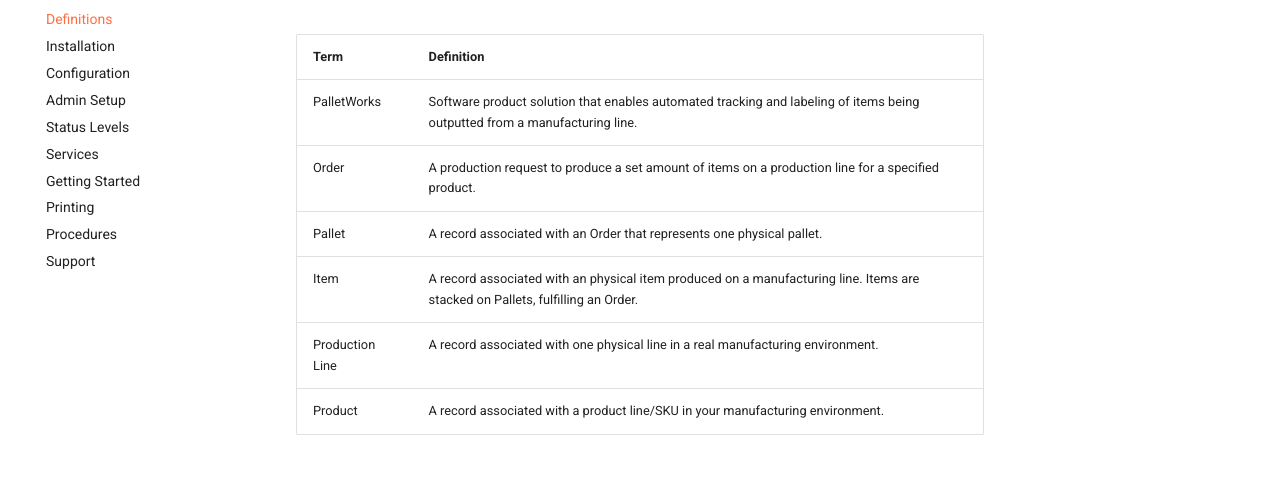
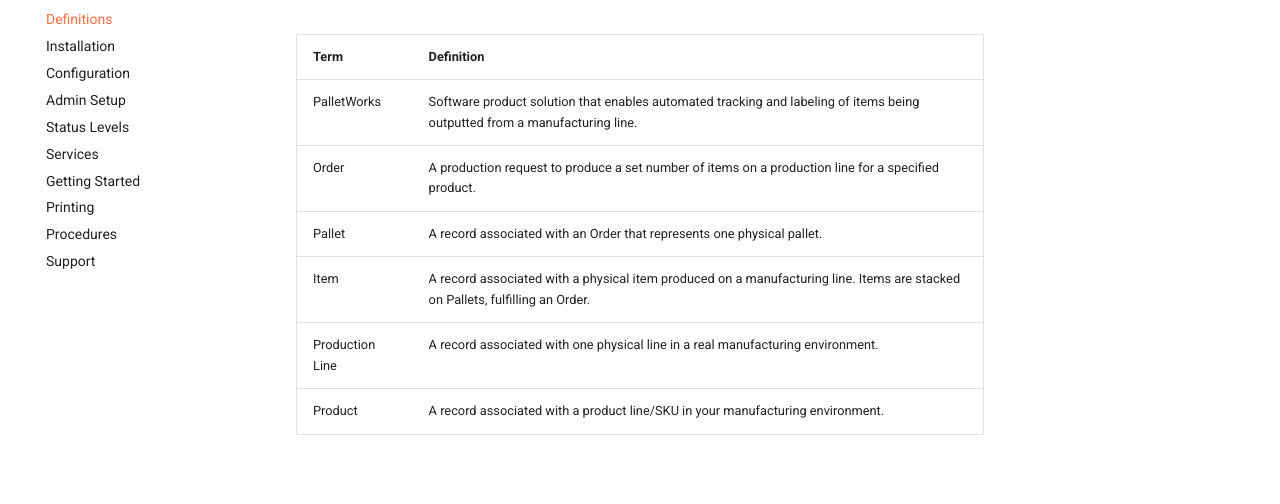
Before and after one commit to cybertrol-engineering/CE.PalletWorks.Documentation, an MkDocs documentation site: the page built from docs/definitions.md, in a window 1280 px wide. Shown: the part 194-698 px from the top of the page. Built offline with MkDocs 1.6.1 and Material for MkDocs 9.7.7, drawn with Linux system fonts in a browser that asks for light colours.

Commit message:
Grammer updates

```diff
--- a/docs/definitions.md
+++ b/docs/definitions.md
@@ -2,8 +2,8 @@
 | Term  | Definition             |
 | ------- |------------------------|
 | PalletWorks | Software product solution that enables automated tracking and labeling of items being outputted from a manufacturing line. |
-| Order | A production request to produce a set amount of items on a production line for a specified product. |
+| Order | A production request to produce a set number of items on a production line for a specified product. |
 | Pallet | A record associated with an Order that represents one physical pallet. |
-| Item | A record associated with an physical item produced on a manufacturing line. Items are stacked on Pallets, fulfilling an Order. |
+| Item | A record associated with a physical item produced on a manufacturing line. Items are stacked on Pallets, fulfilling an Order. |
 | Production Line | A record associated with one physical line in a real manufacturing environment. |
 | Product | A record associated with a product line/SKU in your manufacturing environment. |
```
Also changed, not shown: docs/adminsetup.md (+2 -2 lines), docs/configuration.md (+2 -2 lines), docs/index.md (+1 -1 lines), docs/printing.md (+1 -1 lines), docs/procedures.md (+1 -1 lines).
